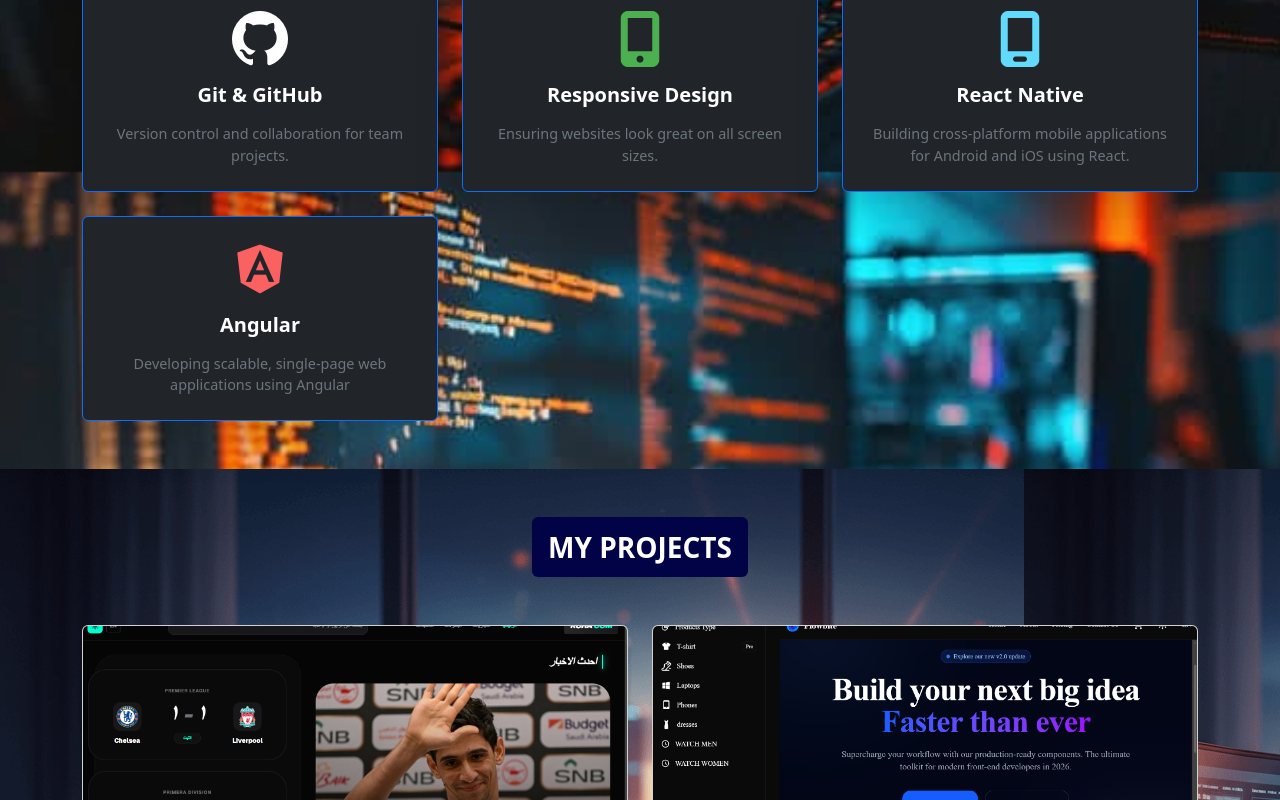
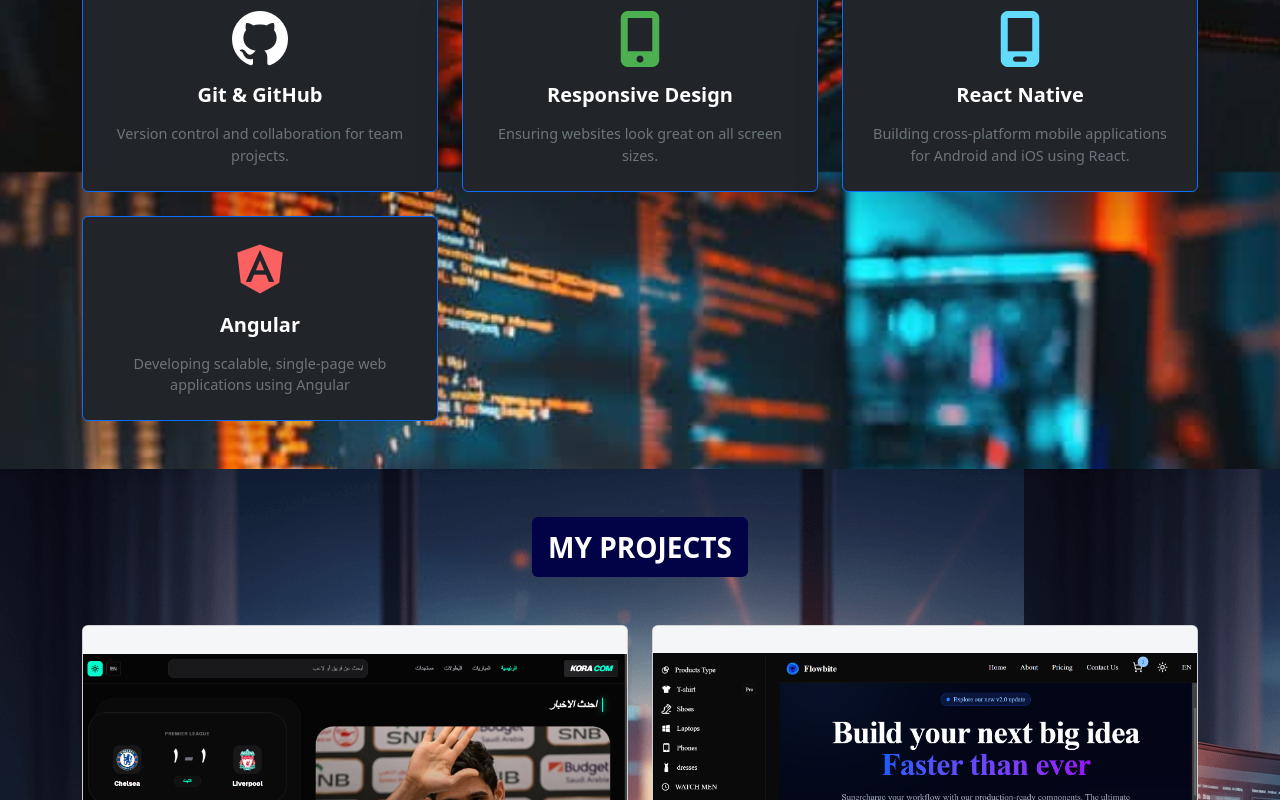
Before and after one commit to ms1701240-cell/portfolio-frontend, a React (Vite) app: page / in a window 1280 px wide. Shown: the part 2000-2800 px from the top of the page. Built offline with nearby package versions, Linux system fonts and the light colour scheme; no server answers.

Commit message:
added ads.txt and adx tags

```diff
--- a/src/App.css
+++ b/src/App.css
@@ -324,11 +324,13 @@
   position: relative;
   z-index: 100;
 }
-/* تثبيت أبعاد صور الكروت لتكون متساوية ومنتظمة */
 .proj .card-img-top {
-  height: 220px;          /* حدد الارتفاع المناسب لكل الصور */
-  object-fit: cover;      /* قص الصورة واحتوائها داخل المساحة بدون تشويه */
-  object-position: center;/* ضبط تمركز الصورة في المنتصف */
+  width: 100%;
+  aspect-ratio: 16 / 9;
+  height: auto;
+  object-fit: contain;
+  object-position: center;
+  background-color: #f4f6f8;
 }
 
 /* التأكد من أن جميع الكروت تأخذ نفس الارتفاع بالكامل */
```
